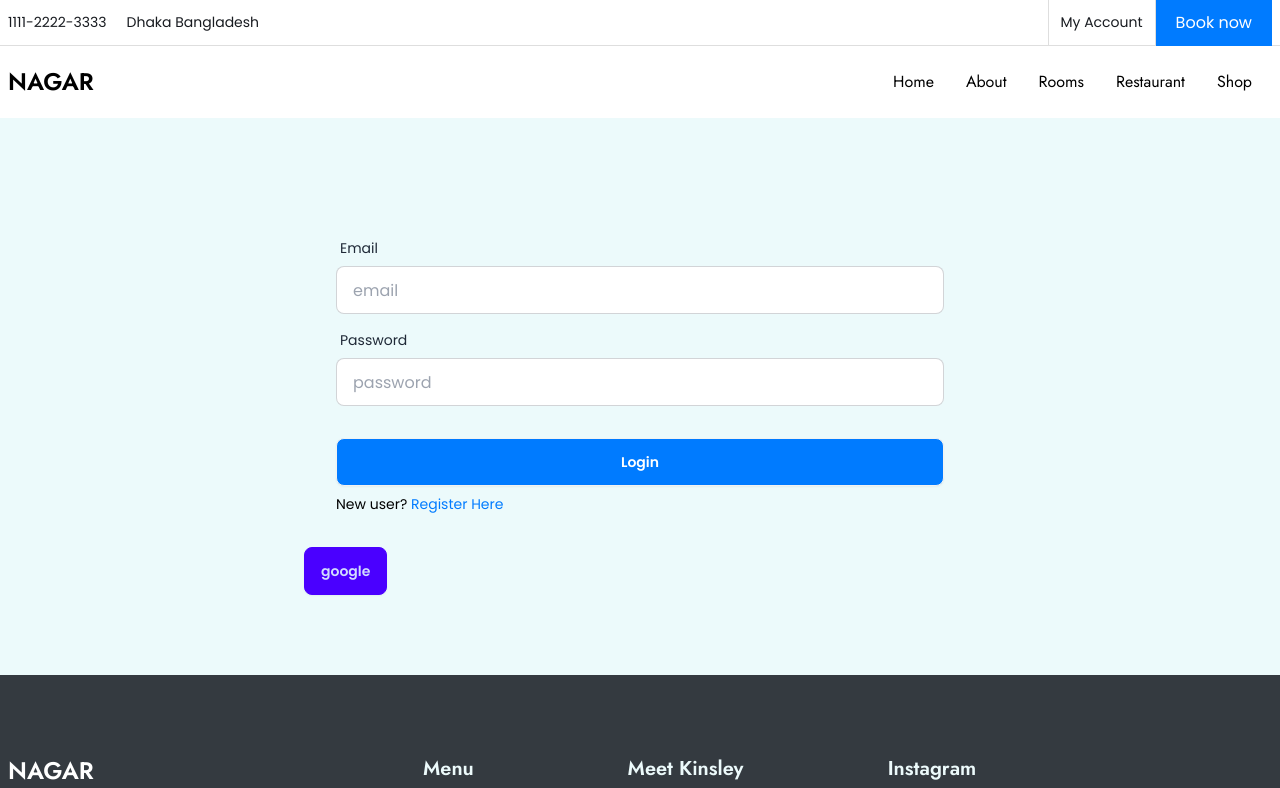
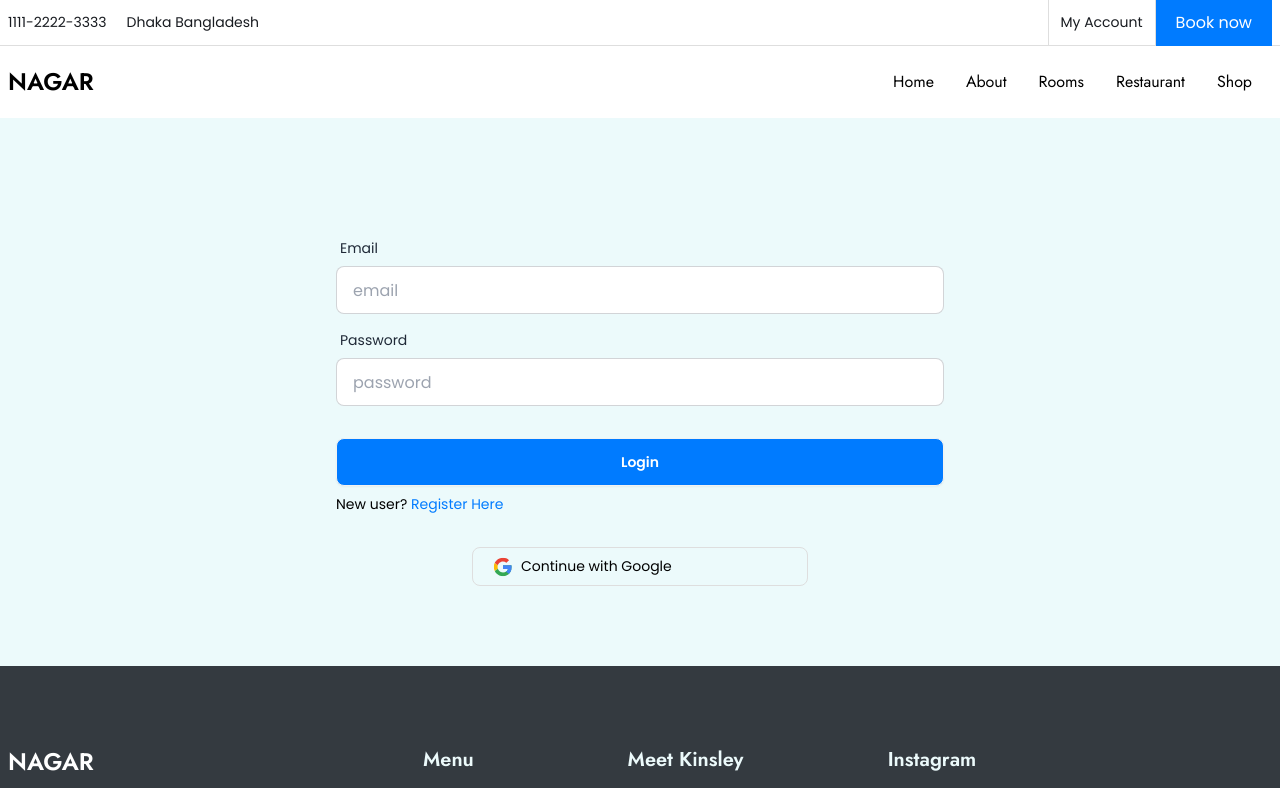
Before and after one commit to peuldev/nagar-hotel-booking-client, a React (Vite) app: page /login in a window 1280 px wide. Shown: the top 788 px of the page. Built offline with nearby package versions, Linux system fonts and the light colour scheme; no server answers.

Commit message:
google login update

```diff
--- a/src/Pages/Login/Login.jsx
+++ b/src/Pages/Login/Login.jsx
@@ -2,6 +2,7 @@ import React, { useContext } from "react";
 import { Link, useLocation, useNavigate } from "react-router-dom";
 import { AuthContext } from "../../Provider/AuthProvider";
 import { Helmet } from "react-helmet-async";
+import logo from "../../assets/logo/gogle.svg";
 
 const Login = () => {
   const { signIn, signInWithGoogle } = useContext(AuthContext);
@@ -77,9 +78,13 @@ const Login = () => {
           </p>
         </div>
       </form>
-      <button onClick={handeGoogleLogin} className="btn btn-primary">
-        google
-      </button>
+      <div
+        onClick={handeGoogleLogin}
+        className="flex items-center mx-auto border border-primary_color hover:bg-blue hover:text-white rounded-lg py-2 px-5 w-1/2 cursor-pointer"
+      >
+        <img className="w-5" src={logo} alt="" />
+        <p className="ml-2"> Continue with Google</p>
+      </div>
     </div>
   );
 };
--- a/tailwind.config.js
+++ b/tailwind.config.js
@@ -11,6 +11,7 @@ export default {
       yellow: "#ffa505",
       border: "#dedede",
       red: "#FF0000",
+      primary_color: "#dedede",
     },
     extend: {
       fontFamily: {
```
